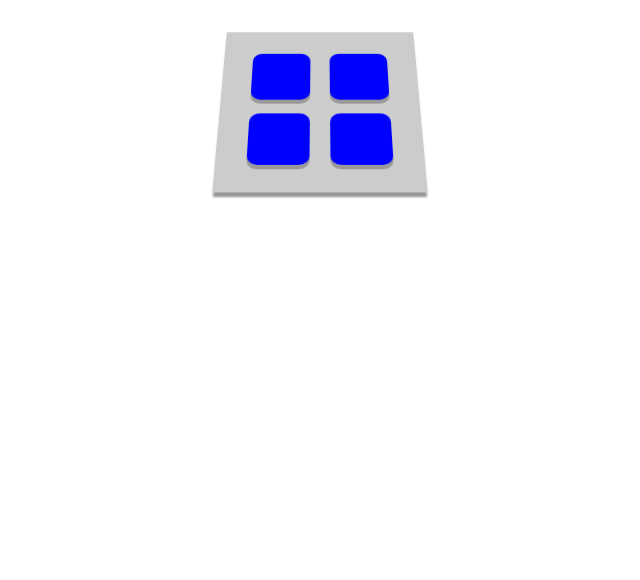
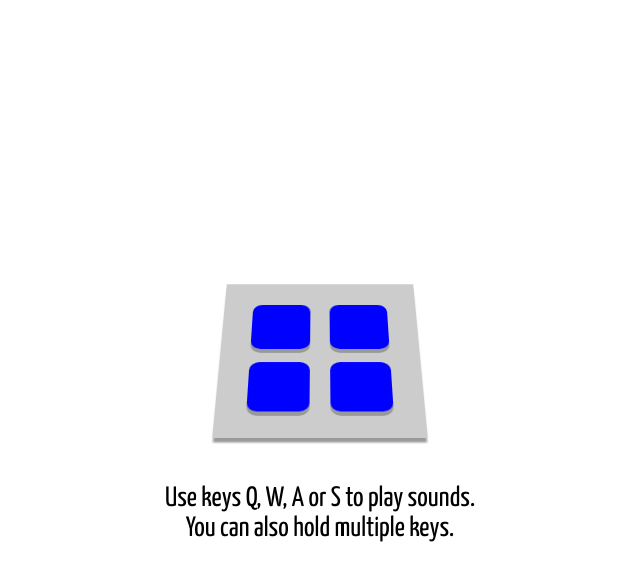
Before and after one commit to phillipnunes/javascript30, a plain HTML site: page JavaScript Drum Kit/index.html in a window 1280 px wide. Shown: the whole page, without its empty margins (320-960 px from the left). Drawn offline with Linux system fonts and the light colour scheme.

Commit message:
Changed css to variables. Added instructions

```diff
--- a/JavaScript Drum Kit/index.html
+++ b/JavaScript Drum Kit/index.html
@@ -6,17 +6,22 @@
     <meta http-equiv="X-UA-Compatible" content="ie=edge">
 
     <link rel="stylesheet" href="./style.css">
+    <link href="https://fonts.googleapis.com/css?family=Yanone+Kaffeesatz" rel="stylesheet">
     <title>JavaScript Drum Kit</title>
 </head>
 <body>
-<main class="launchpad">
+<div class="launchpad">
   <div class="container">
     <key data-key="81" ></key>
     <key data-key="87" ></key>
     <key data-key="65" ></key>
     <key data-key="83" ></key>
   </div>
-</main>
+</div>
+<div class="instructions">
+  <p>Use keys Q, W, A or S to play sounds.</p>
+  <p>You can also hold multiple keys.</p>
+</div>
 
 <audio data-key="81" src="./sounds/1.wav"></audio>
 <audio data-key="87" src="./sounds/2.wav"></audio>
--- a/JavaScript Drum Kit/style.css
+++ b/JavaScript Drum Kit/style.css
@@ -1,13 +1,32 @@
+* {
+  margin: 0;
+  padding: 0;
+}
+
+:root {
+  --color1: #999;
+  --color2: #CCC;
+  --color3: blue;
+  --color4: #3e8e41;
+  --color5: #666;
+}
+
+html {
+  height: 100vh;
+  display: flex;
+  flex-flow: column;
+  justify-content: center;
+}
 body {
   perspective: 800px;
 }
 
 .launchpad {
   margin: 0 auto;
-  background: #ccc;
+  background: var(--color2);
   width: 200px;
   padding: 30px 0;
-  box-shadow: 0px 6px 2px -1px #999;
+  box-shadow: 0px 6px 2px -1px var(--color1);
   transform: rotateX(36deg);
 }
 .container {
@@ -22,16 +41,16 @@ key {
   cursor: pointer;
   width: 60px;
   height: 60px;
-  background-color: blue;
-  box-shadow: 0 5px #999;
+  background-color: var(--color3);
+  box-shadow: 0 5px var(--color1);
   border: none;
   border-radius: 10px;
   transition: all .1s;
 }
 
 .active-key {
-  background-color: #3e8e41;
-  box-shadow: 0 3px #666;
+  background-color: var(--color4);
+  box-shadow: 0 3px var(--color5);
   transform: translateY(3px);
 }
 
@@ -39,3 +58,12 @@ key:nth-child(3),
 key:nth-child(4) {
   margin-top: 17px;
 }
+
+.instructions {
+  font-family: 'Yanone Kaffeesatz', sans-serif;
+  font-size: 28px;
+  margin: 30px auto 0;
+  width: 330px;
+  line-height: 30px;
+  text-align: center;
+}
```
